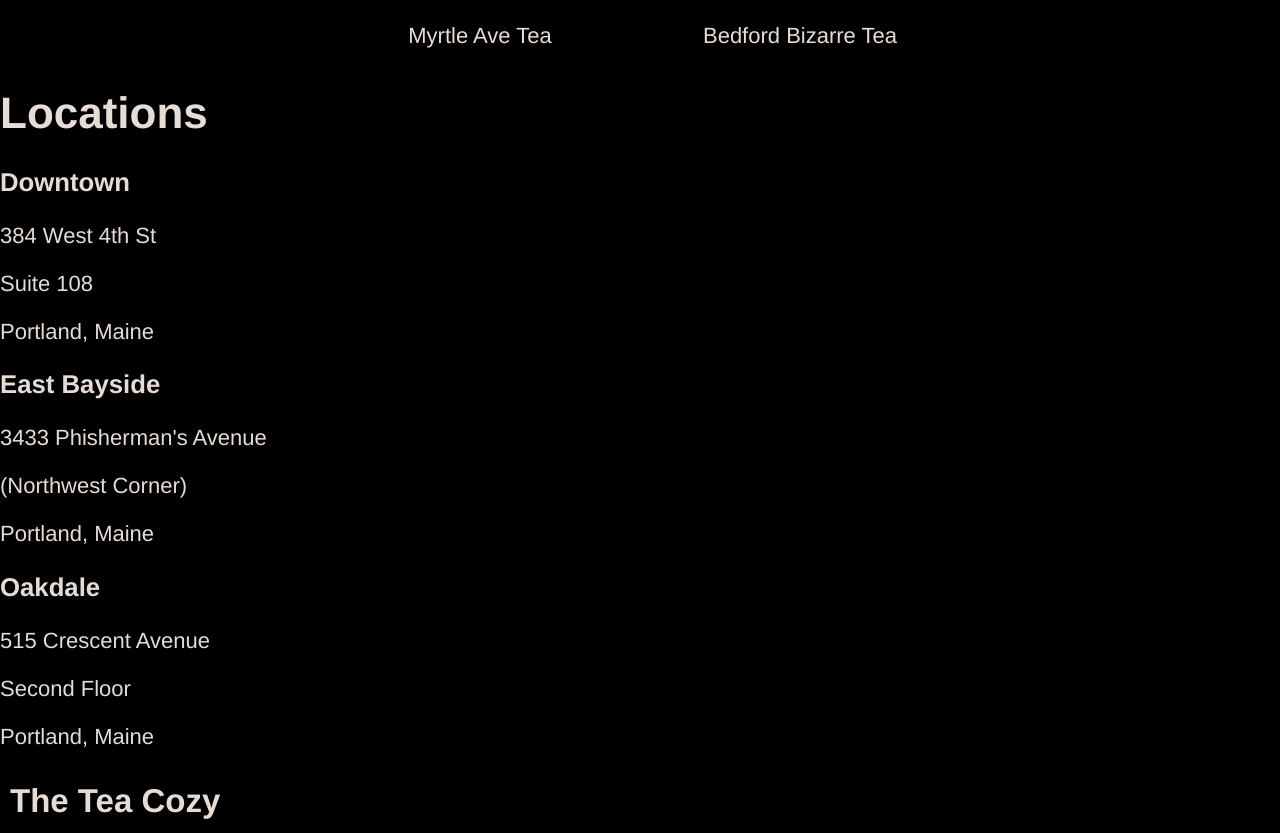
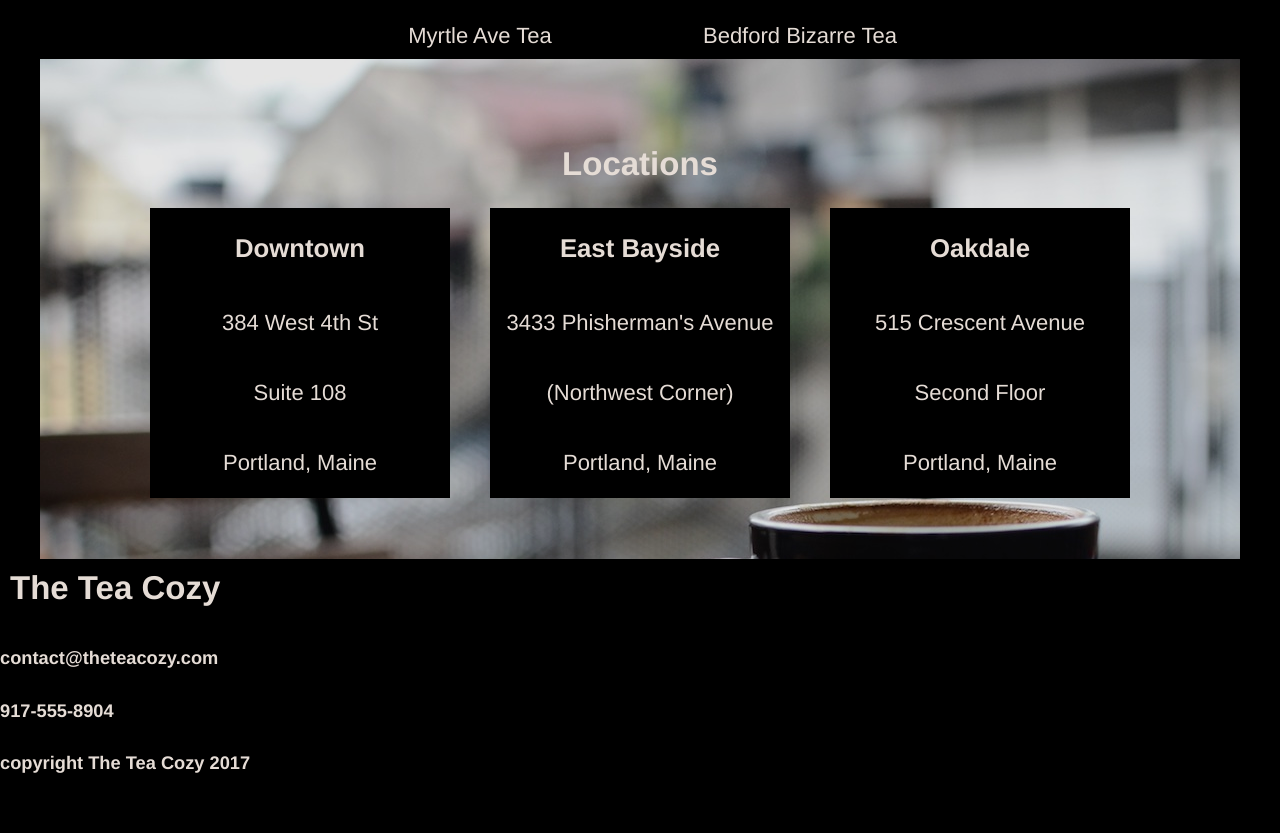
Before and after one commit to frantzrt/teacozy, a plain HTML site: page index.html in a window 1280 px wide. Shown: the part 1289-2122 px from the top of the page. After the commit the page ends 2094 px from the top, so only its background shows below. Drawn offline with Linux system fonts and the light colour scheme.

Commit message:
Main body complete.

```diff
--- a/index.html
+++ b/index.html
@@ -57,8 +57,10 @@
     </div>
     <!-- Locations Section -->
     <div class="locations" id="Locations">
-      <div class="locations info">
-        <h1>Locations</h1>
+        <div class="loctext">
+          <h2>Locations</h2>
+        </div>
+      <div class="locinfo">
         <div class="stores">
           <h3>Downtown</h3>
           <p>384 West 4th St</p>
--- a/resources/css/style.css
+++ b/resources/css/style.css
@@ -89,3 +89,34 @@ a, a:hover, a:visited {
   padding: 10px;
   margin: 0;
 }
+
+.locations {
+  display: flex;
+  height: 500px;
+  width: 1200px;
+  background-image: url(../images/img-locations-background.jpg);
+  margin: 0 auto;
+  flex-direction: column;
+  align-items: center;
+  justify-content: center;
+}
+
+.loctext {
+  padding: 15px 0;
+}
+
+.locinfo {
+  display: flex;
+  width: inherit;
+  justify-content: center;
+}
+
+.stores {
+  display: flex;
+  width: 300px;
+  background-color: black;
+  flex-direction: column;
+  text-align: center;
+  opacity: 1;
+  margin: 0 20px;
+}
```
